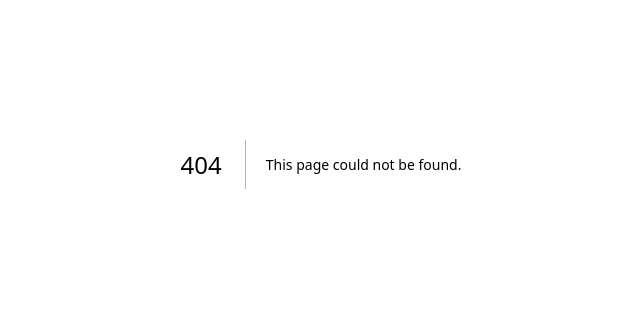
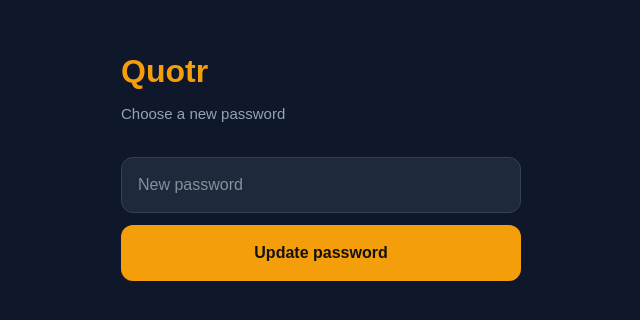
Before and after one commit to james4ster/SendQuotr, a Next.js app in the folder quotr/: page /update-password in a window 1280 px wide. Before the commit this address had no page. Shown: the part 236-556 px from the top of the page, without its empty margins (319-959 px from the left). Built offline with nearby package versions, Linux system fonts and the light colour scheme; no server answers.

Commit message:
reset password added

```diff
--- a/quotr/app/login/page.tsx
+++ b/quotr/app/login/page.tsx
@@ -10,6 +10,8 @@ export default function Login() {
   const [loading, setLoading] = useState(false);
   const [error, setError] = useState("");
   const router = useRouter();
+  const [forgotPassword, setForgotPassword] = useState(false);
+  const [resetSent, setResetSent] = useState(false);
 
   const handle = async () => {
     setLoading(true);
@@ -29,6 +31,16 @@ export default function Login() {
     setLoading(false);
   };
 
+  const handleReset = async () => {
+    setLoading(true);
+    const { error } = await supabase.auth.resetPasswordForEmail(email, {
+      redirectTo: `${window.location.origin}/update-password`,
+    });
+    if (error) setError(error.message);
+    else setResetSent(true);
+    setLoading(false);
+  };
+
   const inp = {
     width: "100%",
     background: "#1e293b",
@@ -41,6 +53,64 @@ export default function Login() {
     fontFamily: "sans-serif",
     marginBottom: "12px",
   } as React.CSSProperties;
+
+  if (resetSent)
+    return (
+      <div
+        style={{
+          minHeight: "100vh",
+          background: "#0f172a",
+          display: "flex",
+          alignItems: "center",
+          justifyContent: "center",
+          padding: "20px",
+          fontFamily: "sans-serif",
+        }}
+      >
+        <div style={{ width: "100%", maxWidth: "400px", textAlign: "center" }}>
+          <div
+            style={{
+              fontSize: "32px",
+              color: "#f59e0b",
+              marginBottom: "8px",
+              fontWeight: 700,
+            }}
+          >
+            Quotr
+          </div>
+          <div style={{ fontSize: "48px", marginBottom: "16px" }}>📧</div>
+          <div
+            style={{
+              color: "#f1f5f9",
+              fontSize: "18px",
+              fontWeight: 700,
+              marginBottom: "8px",
+            }}
+          >
+            Check your email
+          </div>
+          <div
+            style={{ color: "#94a3b8", fontSize: "15px", marginBottom: "24px" }}
+          >
+            We sent a password reset link to {email}
+          </div>
+          <span
+            onClick={() => {
+              setResetSent(false);
+              setForgotPassword(false);
+            }}
+            style={{
+              color: "#f59e0b",
+              cursor: "pointer",
+              fontSize: "14px",
+              fontWeight: 600,
+            }}
+          >
+            Back to sign in
+          </span>
+        </div>
+      </div>
+    );
 
   return (
     <div
@@ -65,10 +135,16 @@ export default function Login() {
         >
           Quotr
         </div>
+
+        {/* Subtitle */}
         <div
           style={{ color: "#94a3b8", marginBottom: "32px", fontSize: "15px" }}
         >
-          {isSignup ? "Create your account" : "Welcome back"}
+          {forgotPassword
+            ? "Enter your email to reset your password"
+            : isSignup
+              ? "Create your account"
+              : "Welcome back"}
         </div>
 
         {error && (
@@ -87,6 +163,7 @@ export default function Login() {
           </div>
         )}
 
+        {/* Email always shown */}
         <input
           style={inp}
           placeholder="Email"
@@ -94,6 +171,9 @@ export default function Login() {
           value={email}
           onChange={(e) => setEmail(e.target.value)}
         />
+
+        {/* Password hidden in forgot password mode */}
+        {!forgotPassword && (
           <input
             style={inp}
             placeholder="Password"
@@ -101,9 +181,11 @@ export default function Login() {
             value={password}
             onChange={(e) => setPassword(e.target.value)}
           />
+        )}
 
+        {/* Main button */}
         <button
-          onClick={handle}
+          onClick={forgotPassword ? handleReset : handle}
           style={{
             width: "100%",
             background: "#f59e0b",
@@ -117,9 +199,29 @@ export default function Login() {
             marginBottom: "16px",
           }}
         >
-          {loading ? "Please wait..." : isSignup ? "Create account" : "Sign in"}
+          {loading
+            ? "Please wait..."
+            : forgotPassword
+              ? "Send reset link"
+              : isSignup
+                ? "Create account"
+                : "Sign in"}
         </button>
 
+        {/* Forgot password link */}
+        {!isSignup && !forgotPassword && (
+          <div style={{ textAlign: "center", marginBottom: "12px" }}>
+            <span
+              onClick={() => setForgotPassword(true)}
+              style={{ color: "#475569", fontSize: "13px", cursor: "pointer" }}
+            >
+              Forgot password?
+            </span>
+          </div>
+        )}
+
+        {/* Sign up / sign in toggle */}
+        {!forgotPassword && (
           <div
             style={{ textAlign: "center", color: "#64748b", fontSize: "14px" }}
           >
@@ -131,6 +233,19 @@ export default function Login() {
               {isSignup ? "Sign in" : "Sign up"}
             </span>
           </div>
+        )}
+
+        {/* Back to sign in when in forgot password mode */}
+        {forgotPassword && (
+          <div style={{ textAlign: "center" }}>
+            <span
+              onClick={() => setForgotPassword(false)}
+              style={{ color: "#475569", fontSize: "13px", cursor: "pointer" }}
+            >
+              Back to sign in
+            </span>
+          </div>
+        )}
       </div>
     </div>
   );
--- /dev/null
+++ b/quotr/app/update-password/page.tsx
@@ -0,0 +1,102 @@
+"use client";
+import { useState } from "react";
+import { supabase } from "@/lib/supabase";
+import { useRouter } from "next/navigation";
+
+export default function UpdatePassword() {
+  const [password, setPassword] = useState("");
+  const [loading, setLoading] = useState(false);
+  const [error, setError] = useState("");
+  const router = useRouter();
+
+  const handle = async () => {
+    setLoading(true);
+    const { error } = await supabase.auth.updateUser({ password });
+    if (error) setError(error.message);
+    else router.push("/");
+    setLoading(false);
+  };
+
+  const inp = {
+    width: "100%",
+    background: "#1e293b",
+    border: "1px solid #334155",
+    borderRadius: "12px",
+    padding: "15px 16px",
+    color: "#f1f5f9",
+    fontSize: "16px",
+    outline: "none",
+    fontFamily: "sans-serif",
+    marginBottom: "12px",
+  } as React.CSSProperties;
+
+  return (
+    <div
+      style={{
+        minHeight: "100vh",
+        background: "#0f172a",
+        display: "flex",
+        alignItems: "center",
+        justifyContent: "center",
+        padding: "20px",
+        fontFamily: "sans-serif",
+      }}
+    >
+      <div style={{ width: "100%", maxWidth: "400px" }}>
+        <div
+          style={{
+            fontSize: "32px",
+            color: "#f59e0b",
+            marginBottom: "8px",
+            fontWeight: 700,
+          }}
+        >
+          Quotr
+        </div>
+        <div
+          style={{ color: "#94a3b8", marginBottom: "32px", fontSize: "15px" }}
+        >
+          Choose a new password
+        </div>
+        {error && (
+          <div
+            style={{
+              background: "rgba(248,113,113,0.1)",
+              border: "1px solid rgba(248,113,113,0.3)",
+              borderRadius: "10px",
+              padding: "12px",
+              color: "#f87171",
+              fontSize: "14px",
+              marginBottom: "16px",
+            }}
+          >
+            {error}
+          </div>
+        )}
+        <input
+          style={inp}
+          placeholder="New password"
+          type="password"
+          value={password}
+          onChange={(e) => setPassword(e.target.value)}
+        />
+        <button
+          onClick={handle}
+          style={{
+            width: "100%",
+            background: "#f59e0b",
+            color: "#111",
+            border: "none",
+            borderRadius: "12px",
+            padding: "16px",
+            fontSize: "16px",
+            fontWeight: 700,
+            cursor: "pointer",
+          }}
+        >
+          {loading ? "Please wait..." : "Update password"}
+        </button>
+      </div>
+    </div>
+  );
+}
```
Lines whose indentation alone changed are shown as unchanged.
